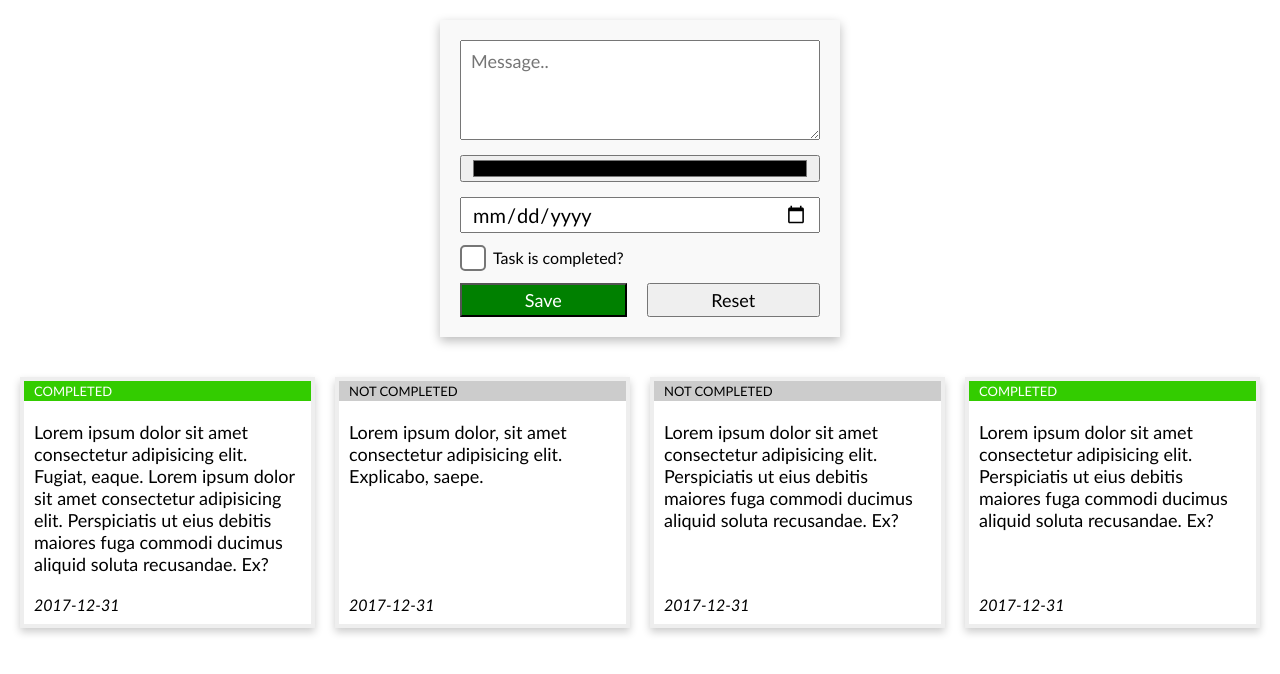
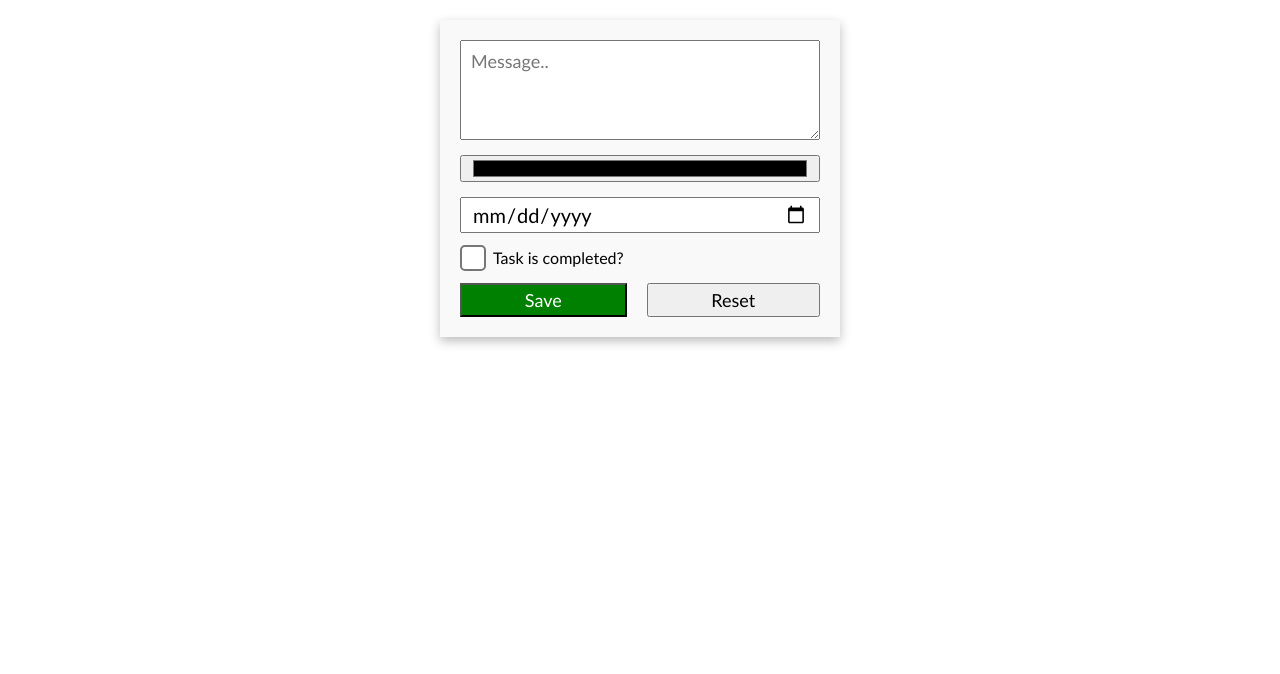
Before and after one commit to VirdzinijaG/1-todo, a website with bundled scripts: page index.html in a window 1280 px wide. Built offline with nearby package versions, Linux system fonts and the light colour scheme.

Commit message:
Render form

```diff
--- a/index.html
+++ b/index.html
@@ -10,7 +10,7 @@
 </head>
 
 <body>
-    <form class="form">
+    <!-- <form class="form">
         <div class="form-row">
             <textarea placeholder="Message.."></textarea>
         </div>
@@ -27,34 +27,17 @@
             <button class="save" type="submit">Save</button>
             <button type="reset">Reset</button>
         </div>
-    </form>
-
-    <div class="list">
+    </form> -->
+    <!-- <div class="list">
         <div class="card" style="border-color: #eee;">
-            <!-- <span class="badge not-completed">Not completed</span> -->
+            <span class="badge not-completed">Not completed</span>
             <span class="badge completed">Completed</span>
             <p class="message">Lorem ipsum dolor sit amet consectetur adipisicing elit. Fugiat, eaque. Lorem ipsum dolor sit amet consectetur adipisicing elit. Perspiciatis ut eius debitis maiores fuga commodi ducimus aliquid soluta recusandae. Ex?</p>
             <p class="deadline">2017-12-31</p>
         </div>
-        <div class="card" style="border-color: #eee;">
-            <span class="badge not-completed">Not completed</span>
-            <!-- <span class="badge completed">Completed</span> -->
-            <p class="message">Lorem ipsum dolor, sit amet consectetur adipisicing elit. Explicabo, saepe.</p>
-            <p class="deadline">2017-12-31</p>
-        </div>
-        <div class="card" style="border-color: #eee;">
-            <span class="badge not-completed">Not completed</span>
-            <!-- <span class="badge completed">Completed</span> -->
-            <p class="message">Lorem ipsum dolor sit amet consectetur adipisicing elit. Perspiciatis ut eius debitis maiores fuga commodi ducimus aliquid soluta recusandae. Ex?</p>
-            <p class="deadline">2017-12-31</p>
-        </div>
-        <div class="card" style="border-color: #eee;">
-            <!-- <span class="badge not-completed">Not completed</span> -->
-            <span class="badge completed">Completed</span>
-            <p class="message">Lorem ipsum dolor sit amet consectetur adipisicing elit. Perspiciatis ut eius debitis maiores fuga commodi ducimus aliquid soluta recusandae. Ex?</p>
-            <p class="deadline">2017-12-31</p>
-        </div>
-    </div>
+    </div> -->
+
+    <script src="./js/main.js" type="module" defer></script>
 </body>
 
 </html>
--- /dev/null
+++ b/js/components/form/Form.js
@@ -0,0 +1,62 @@
+class Form {
+    constructor(selector) {
+        this.selector = selector;
+
+        this.DOM = null;
+    }
+    init() {
+        // patikrtinti, ar validus selector
+        if (!this.isValidSelector() ||
+            !this.findTargetELement()) {
+            return false;
+        }
+        this.render();
+        this.findTargetELement();
+        // susirandame DOM elementa, kuriame reikia ipiesti forma
+        console.log("tesiam darba...");
+    }
+    isValidSelector() {
+        if (typeof this.selector !== 'string' ||
+            this.selector === "") {
+            console.error("ERROR: selector turi  buti string tipo ir ne tuscias");
+            return false;
+        }
+        return true;
+    }
+    findTargetELement() {
+        this.DOM = document.querySelector(this.selector);
+
+        if (!this.DOM) {
+            console.error("ERROR: pagal pateikkta selector elementas neegzistuoja");
+            return false;
+        }
+        return true;
+    }
+    render() {
+        const HTML = `<form class="form">
+                    <div class="form-row">
+                        <textarea placeholder="Message.."></textarea>
+                    </div>
+                    <div class="form-row">
+                        <input type="color">
+                    </div>
+                    <div class="form-row">
+                        <input type="date">
+                    </div>
+                    <div class="form-row">
+                        <input type="checkbox"> <span>Task is completed?</span>
+                    </div>
+                    <div class="form-row">
+                        <button class="save" type="submit">Save</button>
+                        <button type="reset">Reset</button>
+                    </div>
+                </form>`;
+
+        // this.DOM.innerHTML = HTML;
+        // this.DOM.innerHTML += HTML;
+        this.DOM.insertAdjacentHTML("afterbegin", HTML);
+    }
+}
+
+export { Form }
+// eksportavimas failo
--- /dev/null
+++ b/js/main.js
@@ -0,0 +1,10 @@
+"use strict";
+
+import { Form as Forma } from "./components/form/Form.js";
+// importavimas failo
+
+const form = new Forma("body");
+form.init();
+
+
+console.log(form);
```
Also changed, not shown: js/components/todo/Todo.js (added).
